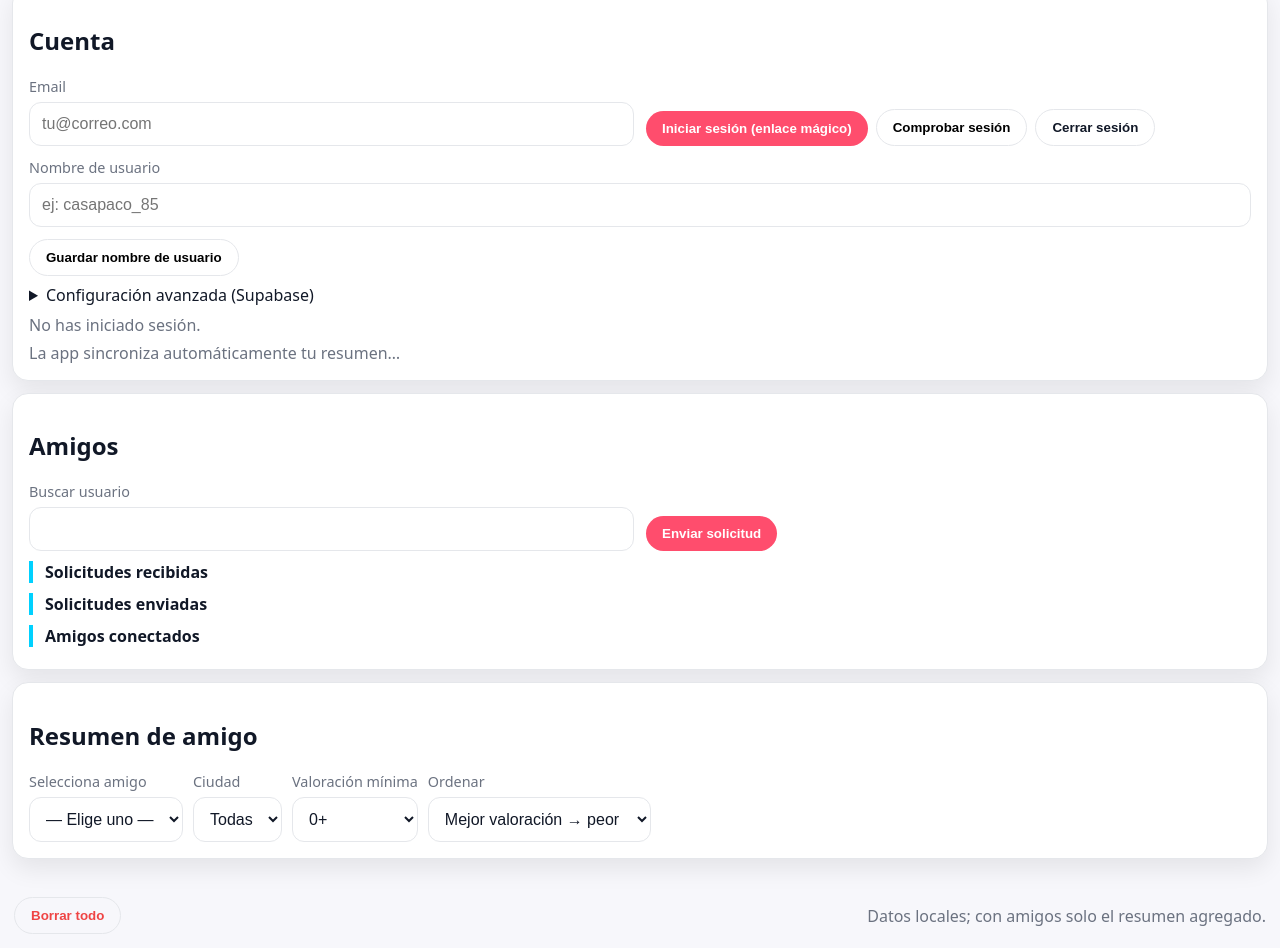
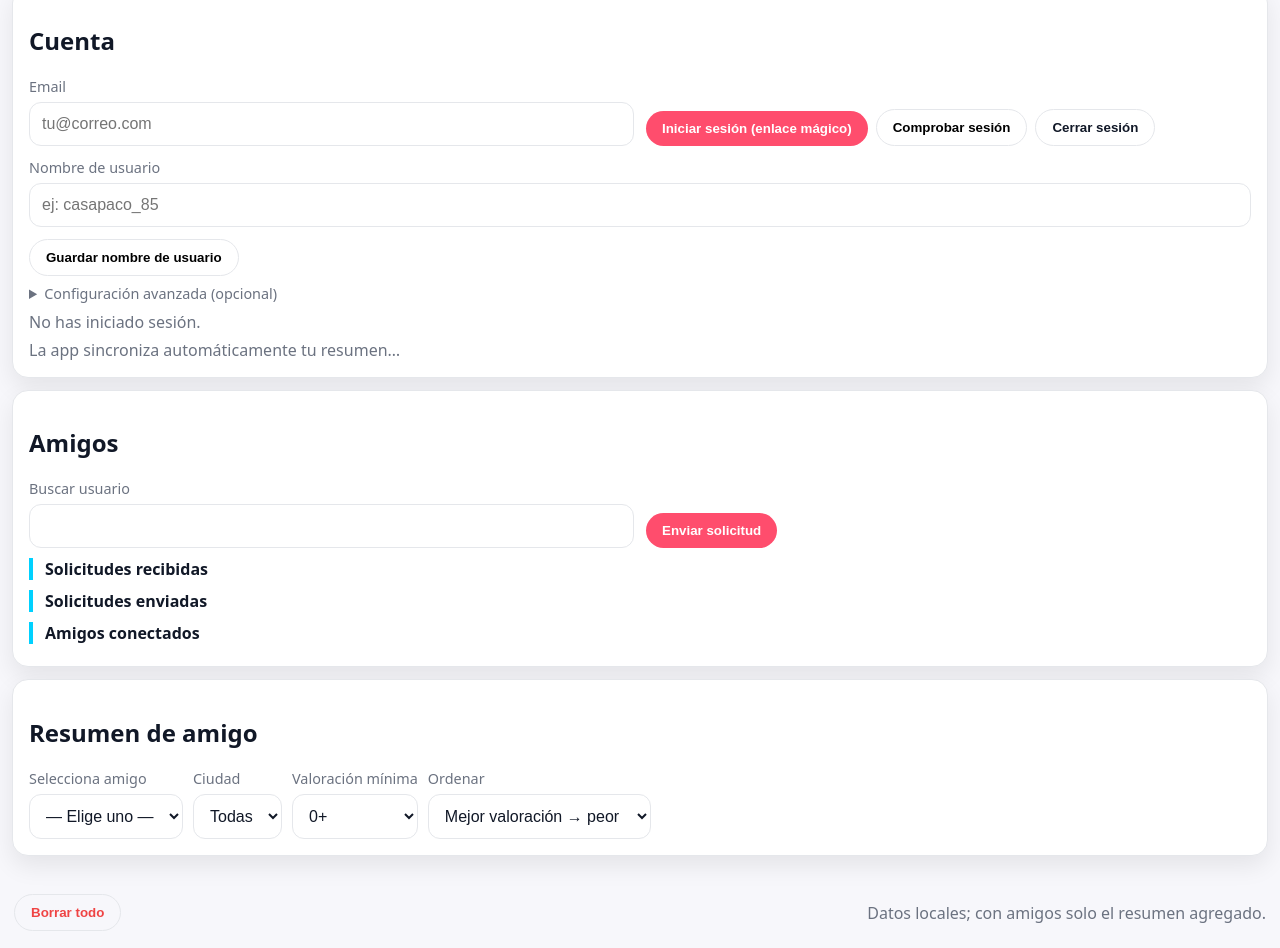
Before and after one commit to Pacocone/myrestaurants, a plain HTML site: page index.html in a window 1280 px wide. Shown: the part 1442-2390 px from the top of the page. Drawn offline with nearby package versions, Linux system fonts and the light colour scheme.

Commit message:
Add files via upload

```diff
--- a/index.html
+++ b/index.html
@@ -73,7 +73,7 @@
           <div style="display:flex; gap:8px; align-items:end;"><button id="saveUsernameBtn" class="btn secondary">Guardar nombre de usuario</button></div>
         </div>
         <details style="margin-top:8px;">
-          <summary>Configuración avanzada (Supabase)</summary>
+          <summary class="advanced-summary">Configuración avanzada (opcional)</summary>
           <div class="grid" style="margin-top:8px;">
             <label><span>SUPABASE_URL</span><input type="url" id="supabaseUrlInput" placeholder="https://xxxxx.supabase.co"></label>
             <label><span>SUPABASE_ANON_KEY</span><input type="text" id="supabaseAnonInput" placeholder="clave pública"></label>
--- a/styles.css
+++ b/styles.css
@@ -69,3 +69,7 @@ html[data-theme="dark"] .badge{background:#1f2937;color:#e5e7eb}
 .muted{color:var(--muted)}
 #visitForm.editing{outline:2px dashed var(--accent);outline-offset:6px}
 @media (max-width:720px){.grid{grid-template-columns:1fr}.tabs{top:60px}}
+
+/* Advanced config: keep it subtle */
+.advanced-summary{font-size:.9rem;color:var(--muted);cursor:pointer;user-select:none}
+details[open]>.advanced-summary{color:var(--text)}
```
